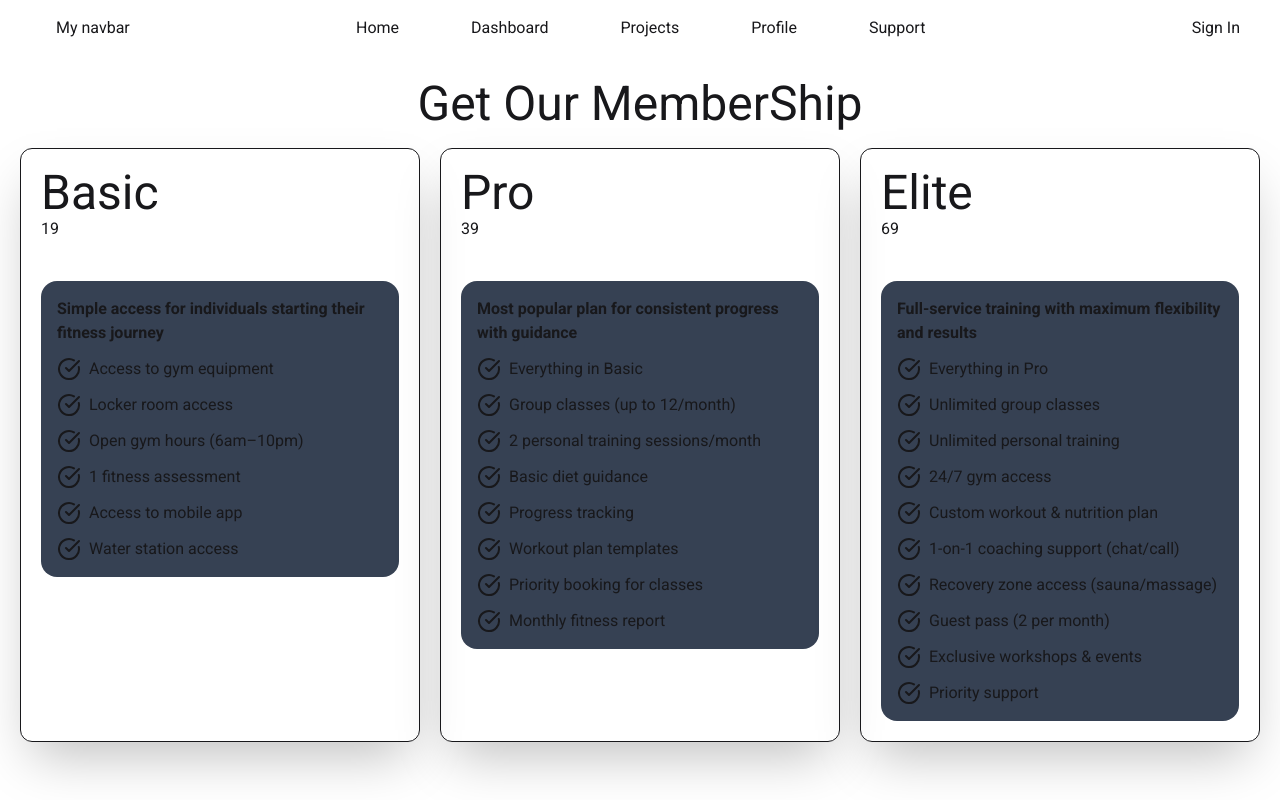
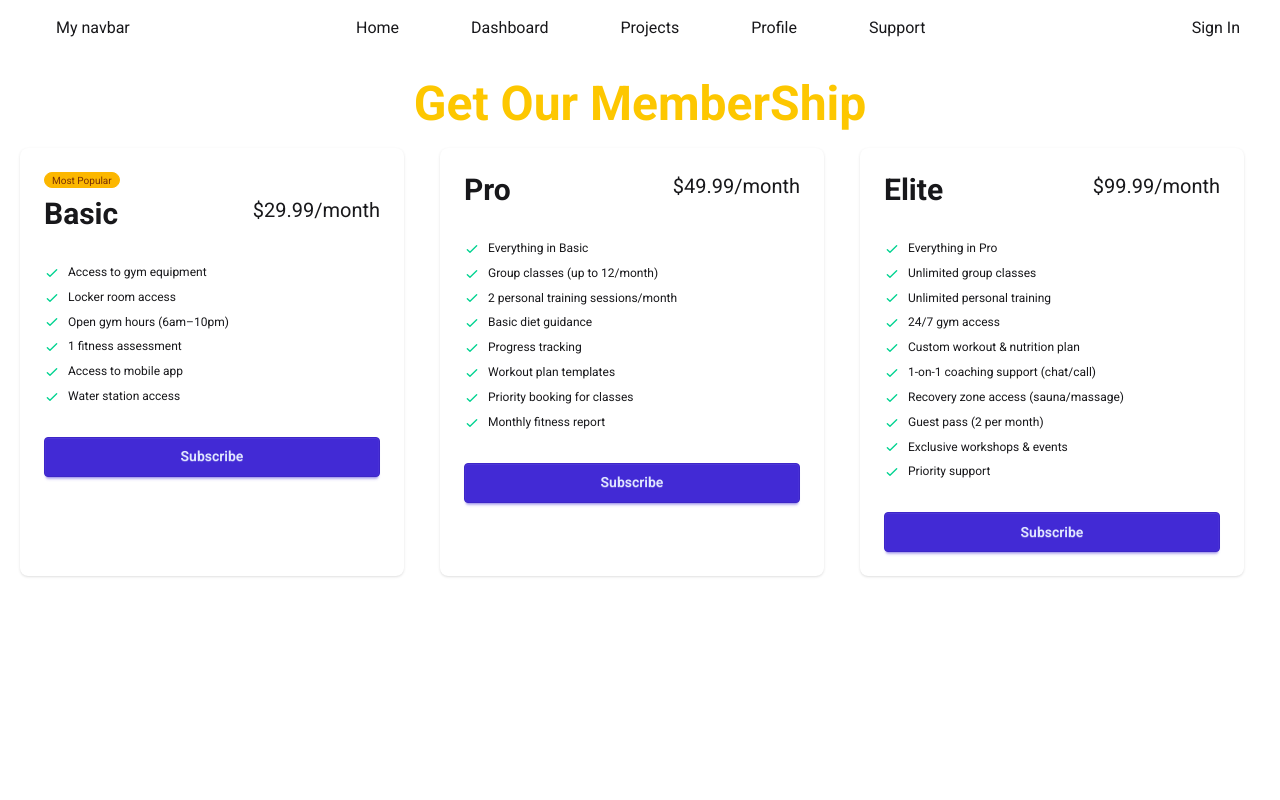
Before and after one commit to juhairulislam/react-with-tailwind, a React (Vite) app: page / in a window 1280 px wide. Built offline with nearby package versions, Linux system fonts and the light colour scheme.

Commit message:
use daisyUI pricing card to modify for the component

```diff
--- a/public/pricingData.json
+++ b/public/pricingData.json
@@ -3,7 +3,8 @@
     {
       "id": "plan-001",
       "name": "Basic",
-      "price":19,
+      "popular":true,
+      "price":"$29.99/month",
       "duration": "month",
       "purpose": "Simple access for individuals starting their fitness journey",
       "recommended": false,
@@ -19,7 +20,7 @@
     {
       "id": "plan-002",
       "name": "Pro",
-      "price": 39,
+      "price": "$49.99/month",
       "duration": "month",
       "purpose": "Most popular plan for consistent progress with guidance",
       "recommended": true,
@@ -37,7 +38,8 @@
     {
       "id": "plan-003",
       "name": "Elite",
-      "price": 69,
+      "price": "$99.99/month",
+
       "duration": "month",
       "purpose": "Full-service training with maximum flexibility and results",
       "recommended": false,
--- /dev/null
+++ b/src/Components/DaisyPricing/DaisyPricing.jsx
@@ -0,0 +1,33 @@
+import React from 'react';
+
+const DaisyPricing = ({pricing}) => {
+  // console.log(feature)
+
+  const {name, price,features, popular} = pricing
+    return (
+
+        <div className="card w-96 bg-base-100 shadow-sm">
+  <div className="card-body">
+   {popular && <span className="badge badge-xs badge-warning">Most Popular</span>}
+    <div className="flex justify-between">
+      <h2 className="text-3xl font-bold">{name}</h2>
+      <span className="text-xl">{price}</span>
+    </div>
+    <ul className="mt-6 flex flex-col gap-2 text-xs">
+      {
+        features.map((feature, index) => <li key={index}>
+        <svg xmlns="http://www.w3.org/2000/svg" className="size-4 me-2 inline-block text-success" fill="none" viewBox="0 0 24 24" stroke="currentColor"><path strokeLinecap="round" strokeLinejoin="round" strokeWidth="2" d="M5 13l4 4L19 7" /></svg>
+        <span>{feature}</span>
+      </li>)
+      }
+    </ul>
+    <div className="mt-6">
+      <button className="btn btn-primary btn-block">Subscribe</button>
+    </div>
+  </div>
+</div>
+
+    );
+};
+
+export default DaisyPricing;
--- a/src/Components/PricingCard/PricingCard.jsx
+++ b/src/Components/PricingCard/PricingCard.jsx
@@ -4,7 +4,7 @@
 const PricingCard = ({pricing}) => {
     console.log(pricing)
     return (
-        <div className='shadow-2xl border border-green-200-2 rounded-xl te p-5'>
+        <div className='shadow-2xl border border-green-200-2 rounded-xl te p-5 flex flex-col '>
             {/* card header */}
             <div>
                 <h1 className='text-5xl'>{pricing.name}</h1>
@@ -13,13 +13,14 @@
             </div>
 
             {/* card body */}
-            <div className='mt-4 bg-gray-700 rounded-2xl mt-10 p-4'>
+            <div className='mt-4 bg-gray-700 rounded-2xl mt-10 p-4 flex-1'>
                 <p className='font-bold '>{pricing.purpose}</p>
                 {
                     pricing.features.map( (feature,index) => <PricingFeatures key={index} feature={feature}></PricingFeatures>)
                 }
 
             </div>
+            <button className="btn w-full text-black bg-white border-2 border-gray-400 mt-8 ">Subscribe</button>
 
         </div>
     );
--- a/src/Components/PricingOptions/PricingOptions.jsx
+++ b/src/Components/PricingOptions/PricingOptions.jsx
@@ -1,5 +1,6 @@
 import React, { use } from 'react';
 import PricingCard from '../PricingCard/PricingCard';
+import DaisyPricing from '../DaisyPricing/DaisyPricing';
 
 const PricingOptions = ({pricingPromise}) => {
 
@@ -7,11 +8,15 @@
     console.log(pricingData)
     return (
       <div>
-        <h2 className='text-5xl text-center mt-10'>Get Our MemberShip </h2>
+        <h2 className='text-5xl text-center mt-10 text-yellow-400 font-bold'>Get Our MemberShip </h2>
         <div className='grid grid-cols-1 md:grid-cols-3 gap-5 p-5'>
-            {
+            {/* {
                 pricingData.pricingPlans.map(pricing=><PricingCard pricing={pricing}
                 key={pricing.id}></PricingCard>)
+            } */}
+
+            {
+                pricingData.pricingPlans.map(pricing => <DaisyPricing pricing={pricing} key={pricing.id}></DaisyPricing>)
             }
         </div>
 
```
